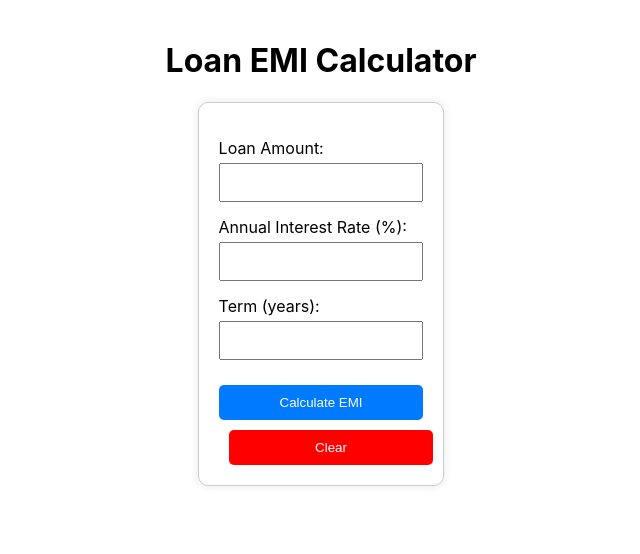
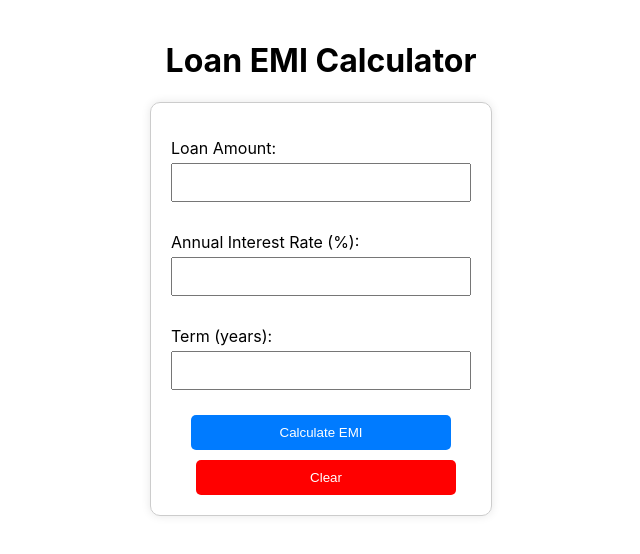
Before and after one commit to testtttt318/loancalculator1, a React (Create React App) app: page / in a window 1280 px wide. Shown: the top 554 px of the page, without its empty margins (319-959 px from the left). Built offline with nearby package versions, Linux system fonts and the light colour scheme.

Commit message:
Improve button alignment and uniformity

```diff
--- a/src/App.css
+++ b/src/App.css
@@ -4,7 +4,9 @@
 }
 
 form {
-  display: inline-block;
+  display: flex;
+  flex-direction: column;
+  align-items: center;
   text-align: left;
   padding: 20px;
   border: 1px solid #ccc;
@@ -15,6 +17,7 @@ form {
 }
 
 form div {
+  width: 100%; /* Ensure the divs take up full width */
   margin: 15px 0; /* Increased margin for better spacing */
 }
 
@@ -32,26 +35,24 @@ input {
 button {
   padding: 10px 20px;
   margin-top: 10px;
-  background-color: #007BFF;
-  color: white;
   border: none;
   border-radius: 5px; /* Add border radius */
   cursor: pointer;
   width: 100%; /* Full width buttons */
+  max-width: 260px; /* Add max-width to make buttons look uniform */
 }
 
 button:hover {
-  background-color: #0056b3;
+  opacity: 0.9;
+}
+
+button[type="submit"] {
+  background-color: #007BFF;
+  color: white;
 }
 
 button[type="button"] {
   background-color: #FF0000;
+  color: white;
+  margin-top: 10px; /* Add margin between the buttons */
 }
-
-button[type="button"]:hover {
-  background-color: #cc0000;
-}
-
-.result {
-  margin-top: 20px;
-}
```
